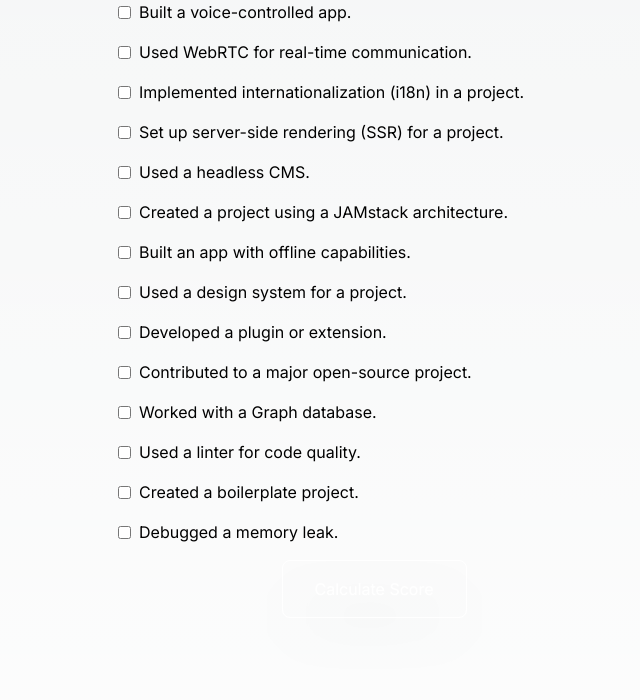
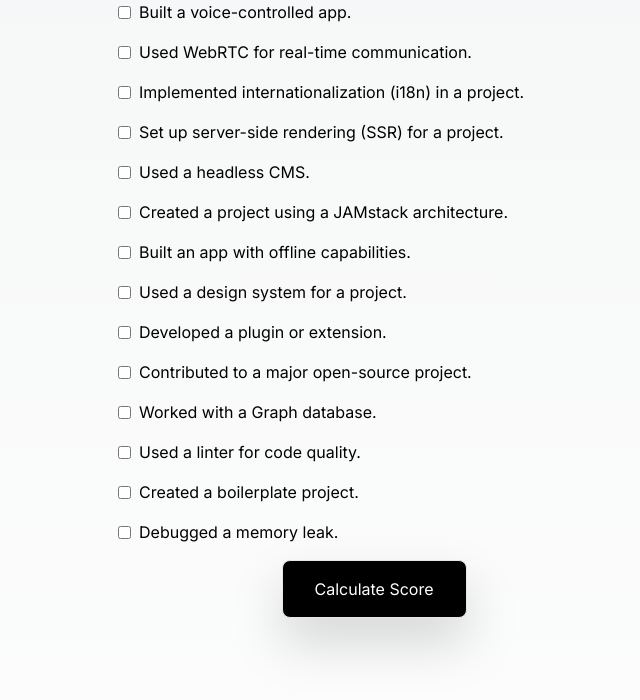
Before and after one commit to shahria7k/junior_dev_purity_test, a Next.js app: page / in a window 1280 px wide. Shown: the part 4102-4802 px from the top of the page, without its empty margins (266-906 px from the left). Built offline with nearby package versions, Linux system fonts and the light colour scheme.

Commit message:
fixed button light mode issue

```diff
--- a/app/page.tsx
+++ b/app/page.tsx
@@ -157,7 +157,7 @@ export default function Home() {
 							</h2>
 							<button
 								onClick={() => setShowScore(false)}
-								className="px-8 py-4 text-white border-white border rounded-lg backdrop:blur-xl drop-shadow-2xl mb-96 dark:border-neutral-800 dark:bg-zinc-800/30 dark:text-neutral-100/80"
+								className="px-8 py-4 dark:text-white dark:border-white border rounded-lg backdrop:blur-xl drop-shadow-2xl mb-96 bg-black text-white"
 							>
 								Retake the test
 							</button>
@@ -178,7 +178,7 @@ export default function Home() {
 							</div>
 							<button
 								type="submit"
-								className="px-8 py-4 text-white border-white border rounded-lg backdrop:blur-xl drop-shadow-2xl dark:border-neutral-800 dark:bg-zinc-800/30 dark:text-neutral-100/80"
+								className="px-8 py-4 dark:text-white dark:border-white bg-black text-white border rounded-lg backdrop:blur-xl drop-shadow-2xl "
 							>
 								Calculate Score
 							</button>
```
